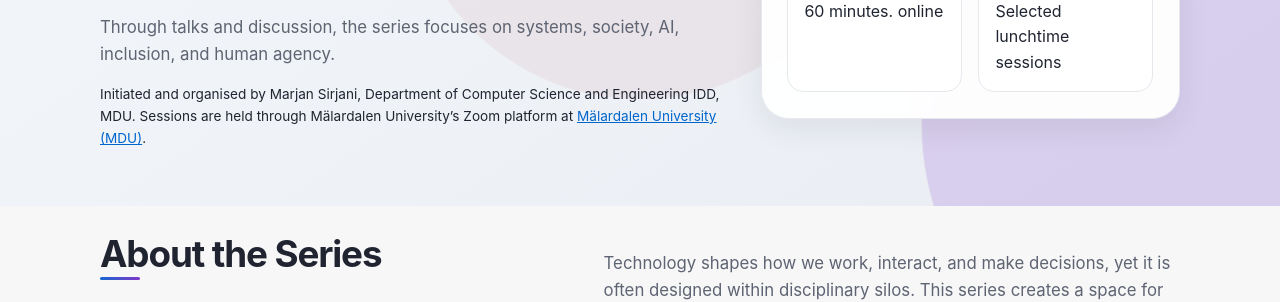
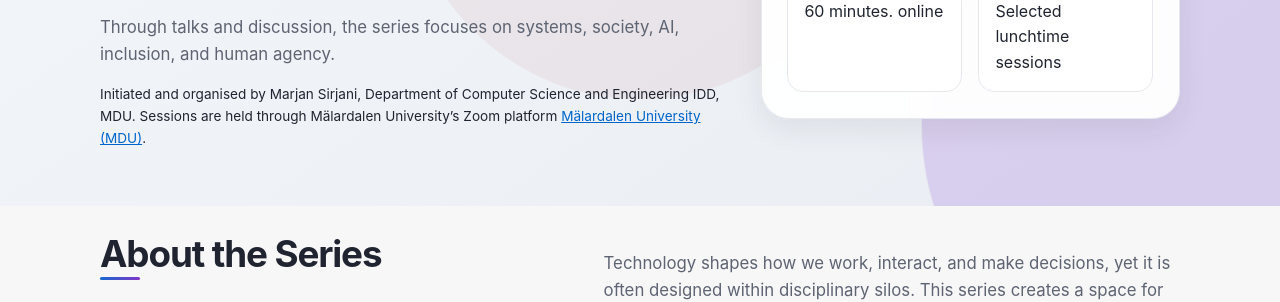
Before and after one commit to rebeca-lang/rebeca-lang.github.io, a Jekyll site: the page events/human-centered-technology/index.html, which Jekyll copies as it is, in a window 1280 px wide and 900 px high, scrolled down 379 px. Shown: the part 174-476 px from the top of the window. Built offline with Jekyll 4.4.1, drawn with Linux system fonts in a browser that asks for light colours.

Commit message:
Fix HTML formatting for university session details

```diff
--- a/events/human-centered-technology/index.html
+++ b/events/human-centered-technology/index.html
@@ -1027,7 +1027,7 @@
                     <p>
                         Through talks and discussion, the series focuses on systems, society, AI, inclusion, and human agency.<br>
                        <div style="margin-top: 12px; font-size: 0.85em;">
-                          Initiated and organised by Marjan Sirjani, Department of Computer Science and Engineering IDD, MDU. Sessions are held through Mälardalen University’s Zoom platform at <a href="https://www.mdu.se/" target="_blank" rel="noopener noreferrer" style="color: #0066cc; text-decoration: underline;">Mälardalen University (MDU)</a>.
+                          Initiated and organised by Marjan Sirjani, Department of Computer Science and Engineering IDD, MDU. Sessions are held through Mälardalen University’s Zoom platform <a href="https://www.mdu.se/" target="_blank" rel="noopener noreferrer" style="color: #0066cc; text-decoration: underline;">Mälardalen University (MDU)</a>.
                     </div>
                 </div>
                 <aside class="hero-card">
```
